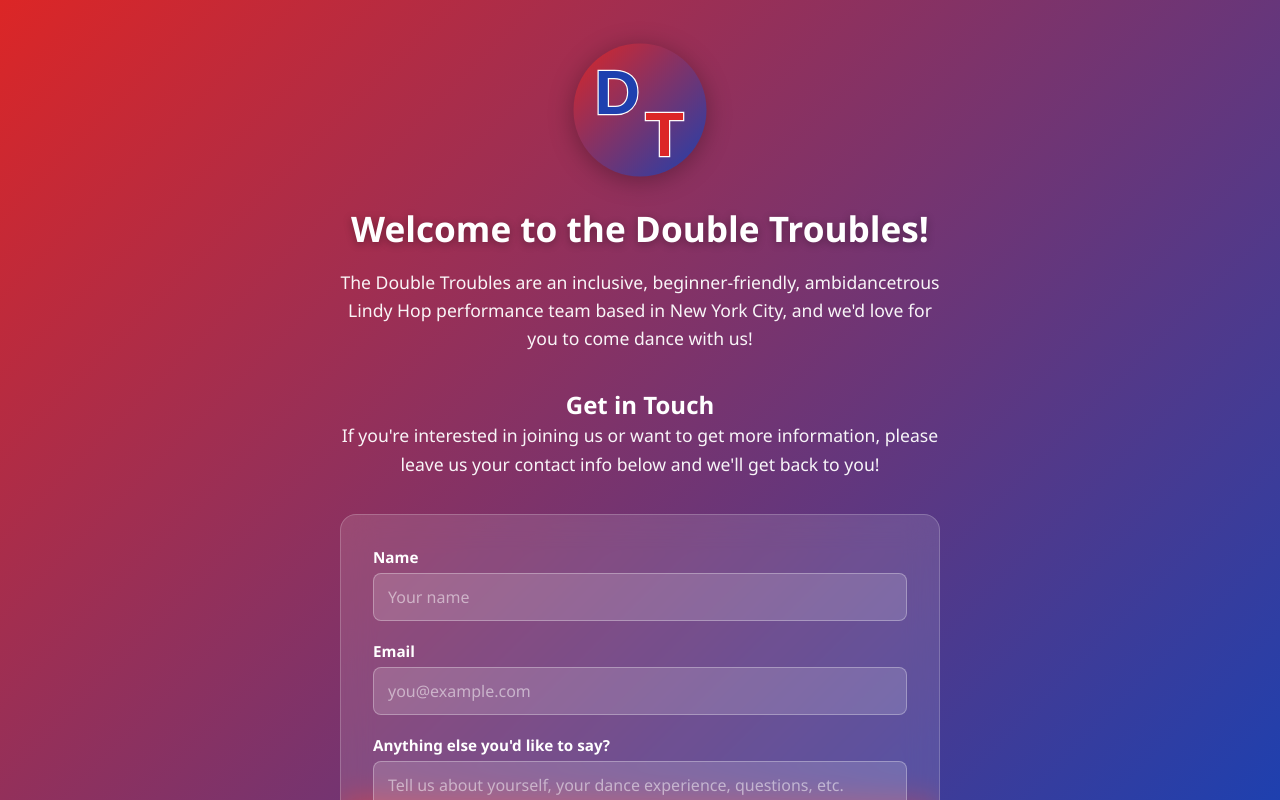
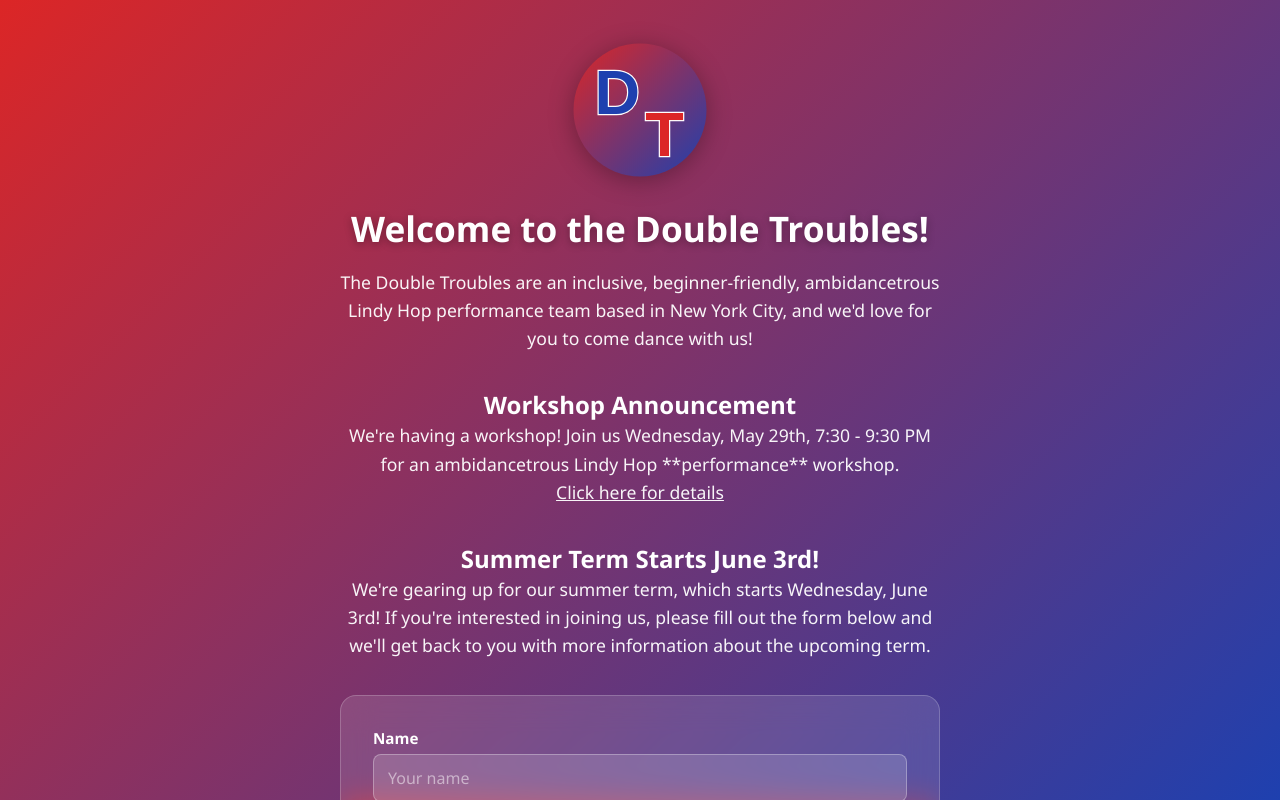
Before and after one commit to timmyneutron/double-troubles, a React (Vite) app: page / in a window 1280 px wide. Shown: the top 800 px of the page. Built offline with nearby package versions, Linux system fonts and the light colour scheme.

Commit message:
Workshop and summer term update

```diff
--- a/src/App.jsx
+++ b/src/App.jsx
@@ -45,10 +45,17 @@ function App() {
         Lindy Hop performance team based in New York City, and we'd love for you
         to come dance with us!
       </p>
-      <h2>Get in Touch</h2>
+
+      <h2>Workshop Announcement</h2>
       <p className="description">
-        If you're interested in joining us or want to get more information, please
-        leave us your contact info below and we'll get back to you!
+        We're having a workshop! Join us Wednesday, May 29th, 7:30 - 9:30 PM for an ambidancetrous Lindy Hop **performance** workshop.
+        <br/>
+        <a href="" target="_blank" rel="noopener noreferrer">Click here for details</a>
+      </p>
+
+      <h2>Summer Term Starts June 3rd!</h2>
+      <p className="description">
+        We're gearing up for our summer term, which starts Wednesday, June 3rd! If you're interested in joining us, please fill out the form below and we'll get back to you with more information about the upcoming term.
       </p>
 
       <form className="form-card" onSubmit={handleSubmit}>
```
